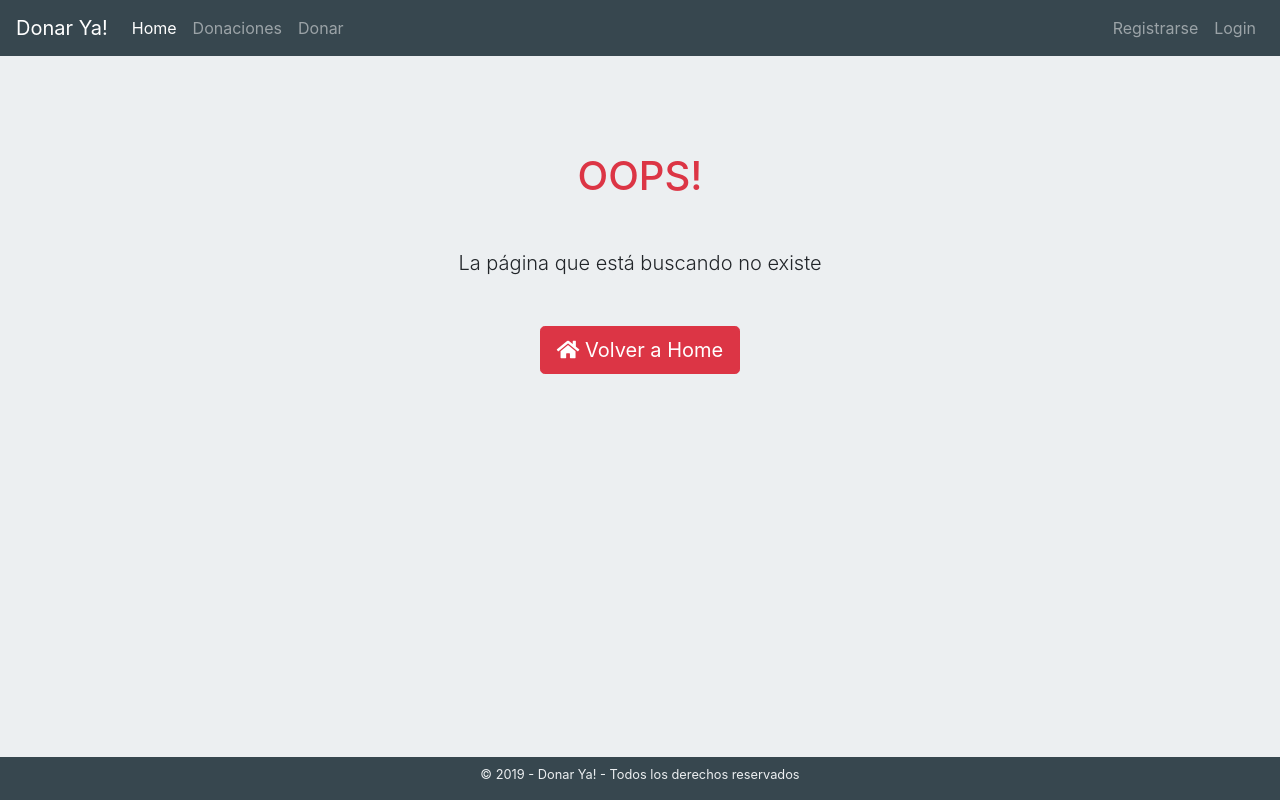
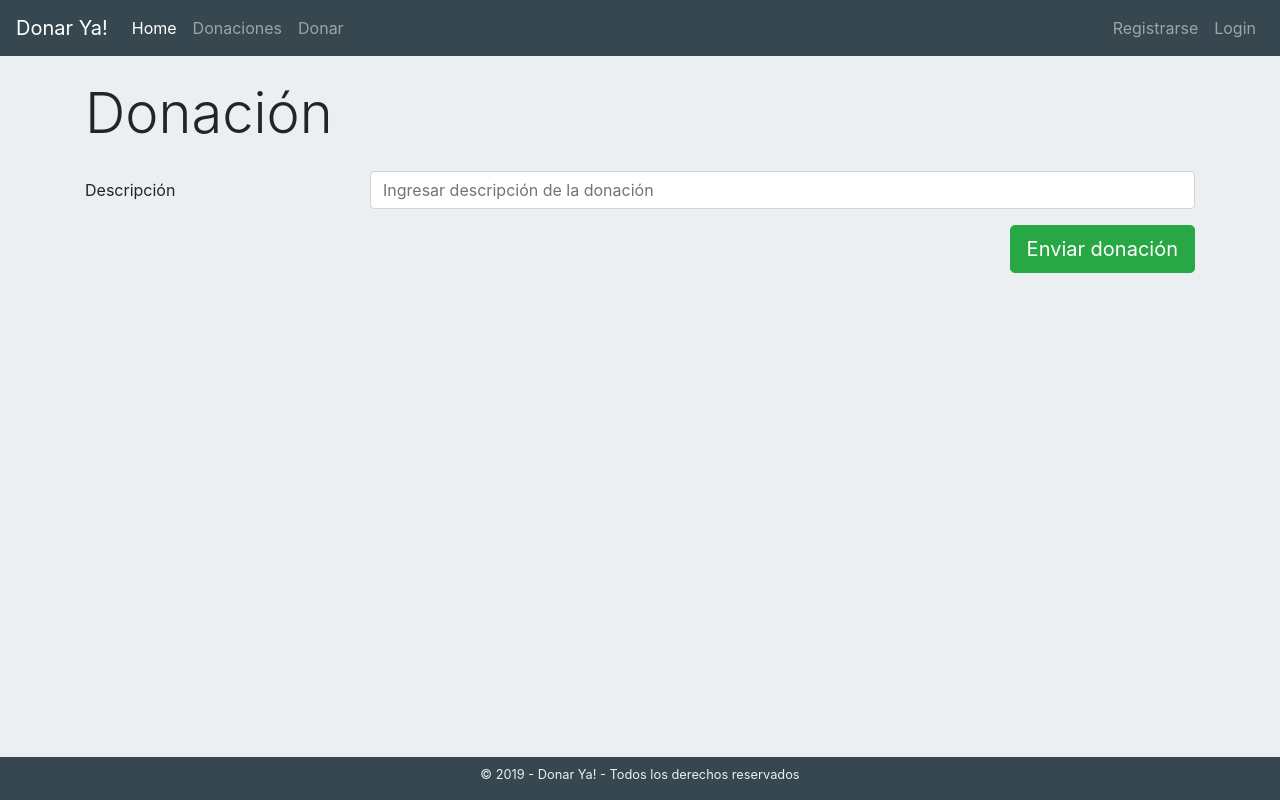
Before and after one commit to omelendrez/donarya, a React (Create React App) app: page /donar in a window 1280 px wide. Built offline with nearby package versions, Linux system fonts and the light colour scheme.

Commit message:
Implement Donar form

```diff
--- a/src/Routes.js
+++ b/src/Routes.js
@@ -12,6 +12,7 @@ import Footer from './components/Footer'
 // Estos van dentro de Switch con un Route para cada uno
 import Home from './components/Home'
 import Donaciones from './components/Donaciones'
+import Donar from './components/Donar'
 import NotFound from './components/NotFound'
 import Login from './components/Login'
 import Register from './components/Register'
@@ -31,6 +32,7 @@ const Routes = () => {
         <Switch>
           <Route path="/" exact component={Home} />
           <Route path="/donaciones/" component={Donaciones} />
+          <Route path="/donar/" component={Donar} />
           <Route path="/login/" component={() => <Login setFullName={setFullName} />} />
           <Route path="/registrarse/" component={Register} />
           <Route component={NotFound} />
--- /dev/null
+++ b/src/components/Donar.jsx
@@ -0,0 +1,79 @@
+import React, { useState } from 'react'
+import API from '../services/api'
+
+const Donar = () => {
+
+  const [description, setDescription] = useState('')
+  const [processing, setProcessing] = useState(false)
+  const [error, setError] = useState({ error: false, message: '' })
+  const { message: errMsg, error: errStatus } = error
+
+  const handleChange = (e) => {
+    const value = e.target.value
+    setDescription(value)
+    if (errStatus) {
+      setError({
+        ...error,
+        error: false,
+        message: ''
+      })
+    }
+  }
+
+  const handleSubmit = (e) => {
+    e.preventDefault()
+
+    setProcessing(true)
+
+    const user = JSON.parse(localStorage.getItem('user'))
+
+    const payload = {
+      description,
+      userId: user.id
+    }
+
+    API
+      .post('/donations', payload)
+      .then(() => setProcessing(false))
+      .catch(err => {
+        const { data } = err.response
+        setError({
+          ...error,
+          error: true,
+          message: data.message
+        })
+        setProcessing(false)
+      })
+  }
+
+  return (
+    <div className="container mb-5 pb-5">
+      <p className="my-4 display-4">Donación</p>
+      <form onSubmit={handleSubmit}>
+        <div className="form-group row">
+          <label htmlFor="description" className="col-sm-3 col-form-label">Descripción</label>
+          <div className="col-sm-9">
+            <input
+              type="text"
+              pattern="[a-zA-Z ]{8,}"
+              title="Descripción debe tener mínimo 8 caracteres"
+              className="form-control"
+              id="description"
+              placeholder="Ingresar descripción de la donación"
+              onChange={e => handleChange(e)}
+              value={description}
+              required />
+          </div>
+        </div>
+        <div className="mb-5">
+          {errStatus && <div className="alert alert-danger" role="alert">
+            {errMsg}
+          </div>}
+          {!errStatus && <button type="submit" disabled={processing} className="btn btn-lg btn-success float-right">Enviar donación</button>}
+        </div>
+      </form>
+    </div>
+  )
+}
+
+export default Donar
--- a/src/components/Register.jsx
+++ b/src/components/Register.jsx
@@ -10,6 +10,7 @@ const Register = () => {
     fullName: '',
     username: '',
     dni: '',
+    cuit: '',
     phone: '',
     address: '',
     email: '',
@@ -74,7 +75,7 @@ const Register = () => {
     })
   })
   // Usamos object destructuring para asignar las propiedades del objeto 'form' a variables
-  const { fullName, username, dni, phone, address, email, password, password2 } = form
+  const { fullName, username, dni, cuit, phone, address, email, password, password2 } = form
 
   // Lo mismo con el objeto 'error', además aquí le damos nuevos nombres a la variables
   // Por ejemplo en el objeto 'error' la propiedad 'message' la asignamos a la variable 'errMsg'
@@ -133,6 +134,22 @@ const Register = () => {
                 placeholder="Ingresar numero de documento"
                 onChange={e => handleChange(e)}
                 value={dni}
+                required />
+            </div>
+          </div>
+          <div className="form-group row">
+            <label htmlFor="cuit" className="col-sm-3 col-form-label">CUIL/CUIT</label>
+            <div className="col-sm-9">
+              <input
+                type="text"
+                pattern="[0-9]{11}"
+                title="CUIT/CUIL debe tener 11 números"
+                maxLength="11"
+                className="form-control"
+                id="cuit"
+                placeholder="Ingresar numero de CUIT o CUIL"
+                onChange={e => handleChange(e)}
+                value={cuit}
                 required />
             </div>
           </div>
```
